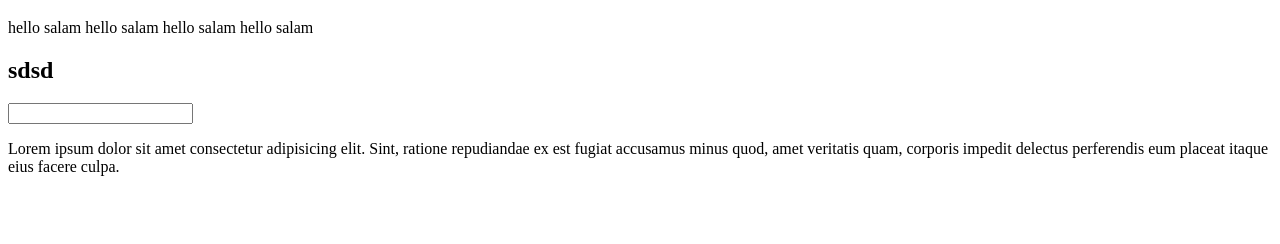
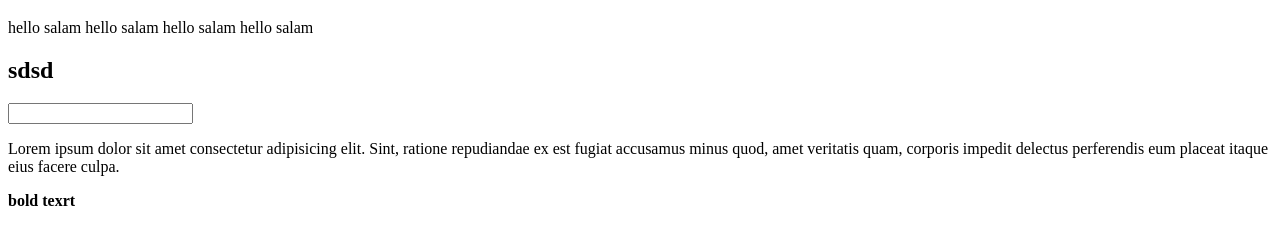
Before and after one commit to sina-saberi/tamrin3, a plain HTML site: page index.html in a window 1280 px wide. Shown: the part 324-568 px from the top of the page. Drawn offline with Linux system fonts and the light colour scheme.

Commit message:
add some bold text

```diff
--- a/index.html
+++ b/index.html
@@ -32,6 +32,8 @@
 
 
     <p>Lorem ipsum dolor sit amet consectetur adipisicing elit. Sint, ratione repudiandae ex est fugiat accusamus minus quod, amet veritatis quam, corporis impedit delectus perferendis eum placeat itaque eius facere culpa.</p>
+
+    <b>bold texrt</b>
 </body>
 
 </html>
```
